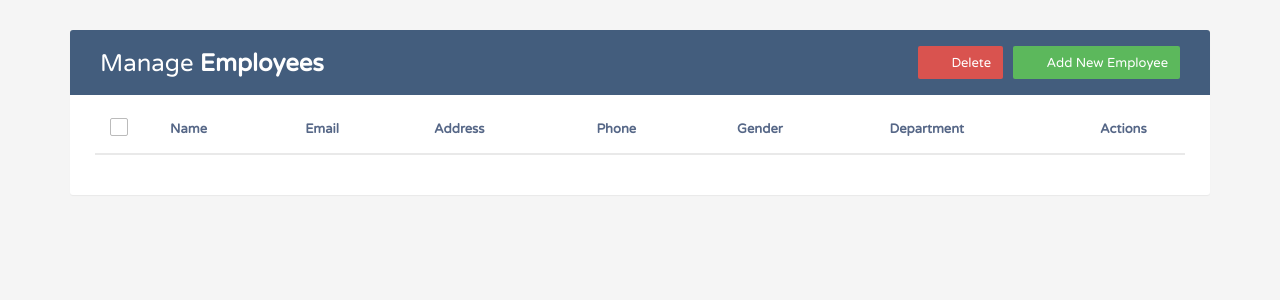
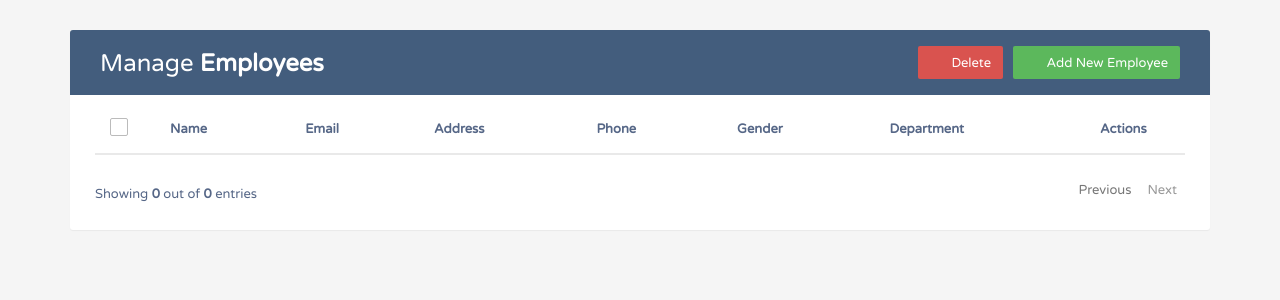
Before and after one commit to cakirhalil/manage-employees-app, a React (Vite) app: page / in a window 1280 px wide. Shown: the top 300 px of the page. Built offline with nearby package versions, Linux system fonts and the light colour scheme.

Commit message:
Pagination

```diff
--- a/src/App.jsx
+++ b/src/App.jsx
@@ -1,8 +1,9 @@
-import { useEffect, useState } from "react";
+import { useEffect, useState, useMemo } from "react";
 
 import Header from "./components/Header";
 import EmployeeList from "./components/EmployeeList";
 import EmployeeModal from "./components/EmployeeModal";
+import Pagination from "./components/Pagination";
 
 function App() {
 
@@ -15,6 +16,14 @@ function App() {
     const [isEditModalOpen, setIsEditModalOpen] = useState(false);
     const [selectedEmployee, setSelectedEmployee] = useState(null);
     const [selectedEmployees, setSelectedEmployees] = useState([]);
+    const [currentPage, setCurrentPage] = useState(1);
+     const itemsPerPage = 2;
+
+     const currentEmployees = useMemo(() => {
+         const indexOfLastEmployee = currentPage * itemsPerPage;
+         const indexOfFirstEmployee = indexOfLastEmployee - itemsPerPage;
+         return employees.slice(indexOfFirstEmployee, indexOfLastEmployee);
+        }, [employees, currentPage])
 
     useEffect(() => {
         localStorage.setItem("employees", JSON.stringify(employees));
@@ -71,6 +80,10 @@ function App() {
         }
     }
 
+    function handlePageChange(pageNumber) {
+        setCurrentPage(pageNumber);
+    }
+
     return (
         <div className="container">
             <div className="table-wrapper">
@@ -79,7 +92,7 @@ function App() {
                      onDeleteSelected={deleteSelectedEmployees}
                  />
                  <EmployeeList
-                     employees={employees}
+                     employees={currentEmployees}
                      onEditClick={editClick}
                      onDeleteClick={deleteClick}
                      selectedEmployees = {selectedEmployees}
@@ -98,6 +111,14 @@ function App() {
                      onClose={closeEditModal}
                      onSubmit={editEmployee}
                 />
+                <div className="clearfix">
+                     <div className="hint-text">Showing <b>{currentEmployees.length}</b> out of <b>{employees.length}</b> entries</div>
+                     <Pagination
+                         currentPage={currentPage}
+                         totalPages={Math.ceil(employees.length / itemsPerPage)}
+                         onPageChange={handlePageChange}
+                     />
+                 </div>
             </div>
         </div>
     )
--- /dev/null
+++ b/src/components/Pagination.jsx
@@ -0,0 +1,53 @@
+export default function Pagination({ currentPage, totalPages, onPageChange }) {
+
+    const pageNumbers = [];
+
+    for (let i = 1; i <= totalPages; i++) {
+        pageNumbers.push(i)
+    }
+
+    return (
+        <ul className="pagination">
+
+            <li className={`page-item ${currentPage === 1 ? 'disabled' : ''}`}>
+                <a
+                    className="page-link"
+                    onClick={() => onPageChange(currentPage - 1)}
+                    disabled={currentPage === 1}
+                    style={{cursor: currentPage === 1 ? '' : 'pointer'}}
+                >
+                    Previous
+                </a>
+            </li>
+
+            {
+                pageNumbers.map(number => (
+                    <li
+                        key={number}
+                        className={`page-item ${currentPage === number ? 'active' : ''}`}
+                    >
+                        <a
+                            className="page-link"
+                            onClick={() => onPageChange(number)}
+                            style={{cursor: 'pointer'}}
+                        >
+                            {number}
+                        </a>
+
+                    </li>
+                ))
+            }
+
+            <li className={`page-item ${currentPage === totalPages ? 'disabled' : ''}`}>
+                <a
+                    className="page-link"
+                    onClick={() => onPageChange(currentPage + 1)}
+                    disabled={currentPage === totalPages}
+                    style={{cursor: currentPage === totalPages ? '' : 'pointer'}}
+                >
+                    Next
+                </a>
+            </li>
+        </ul>
+    )
+}
```
